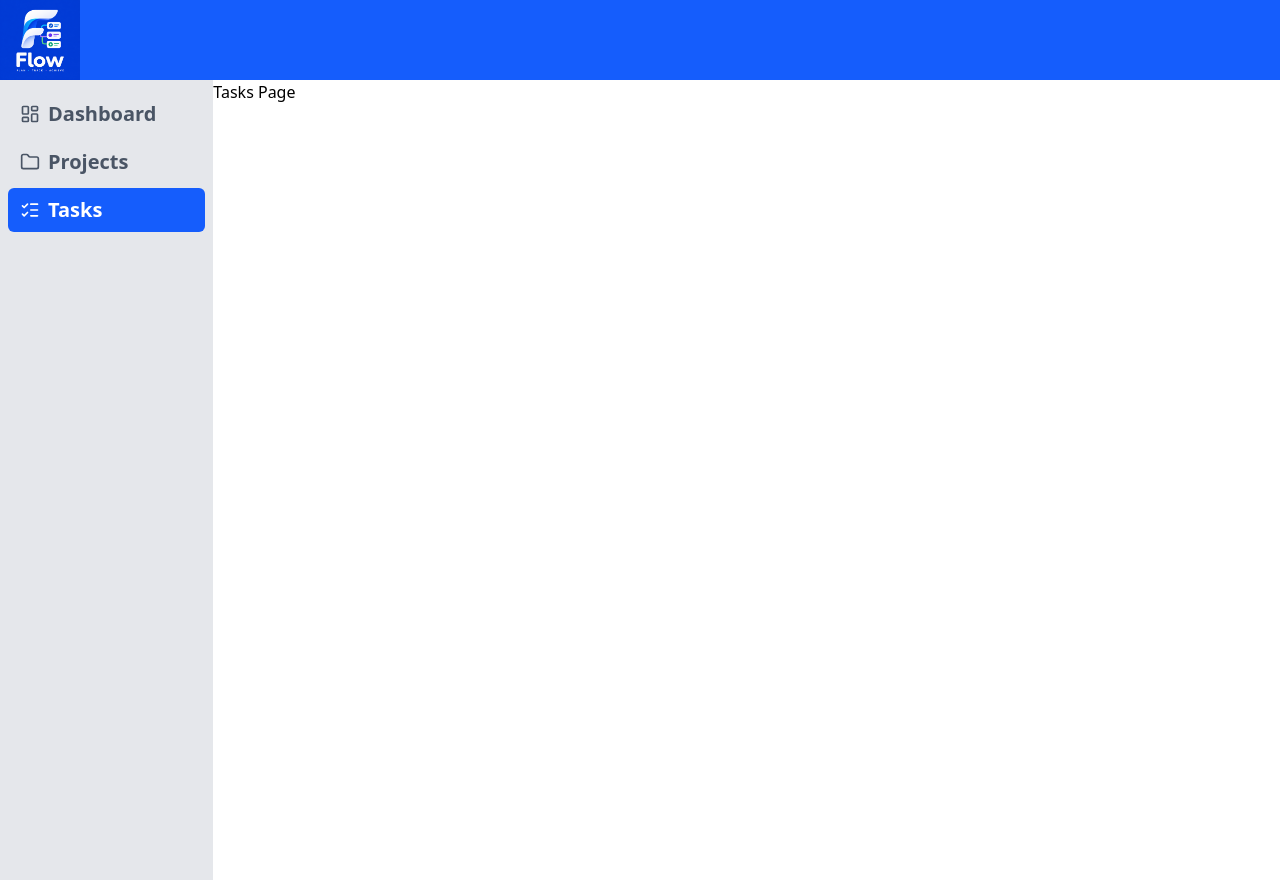
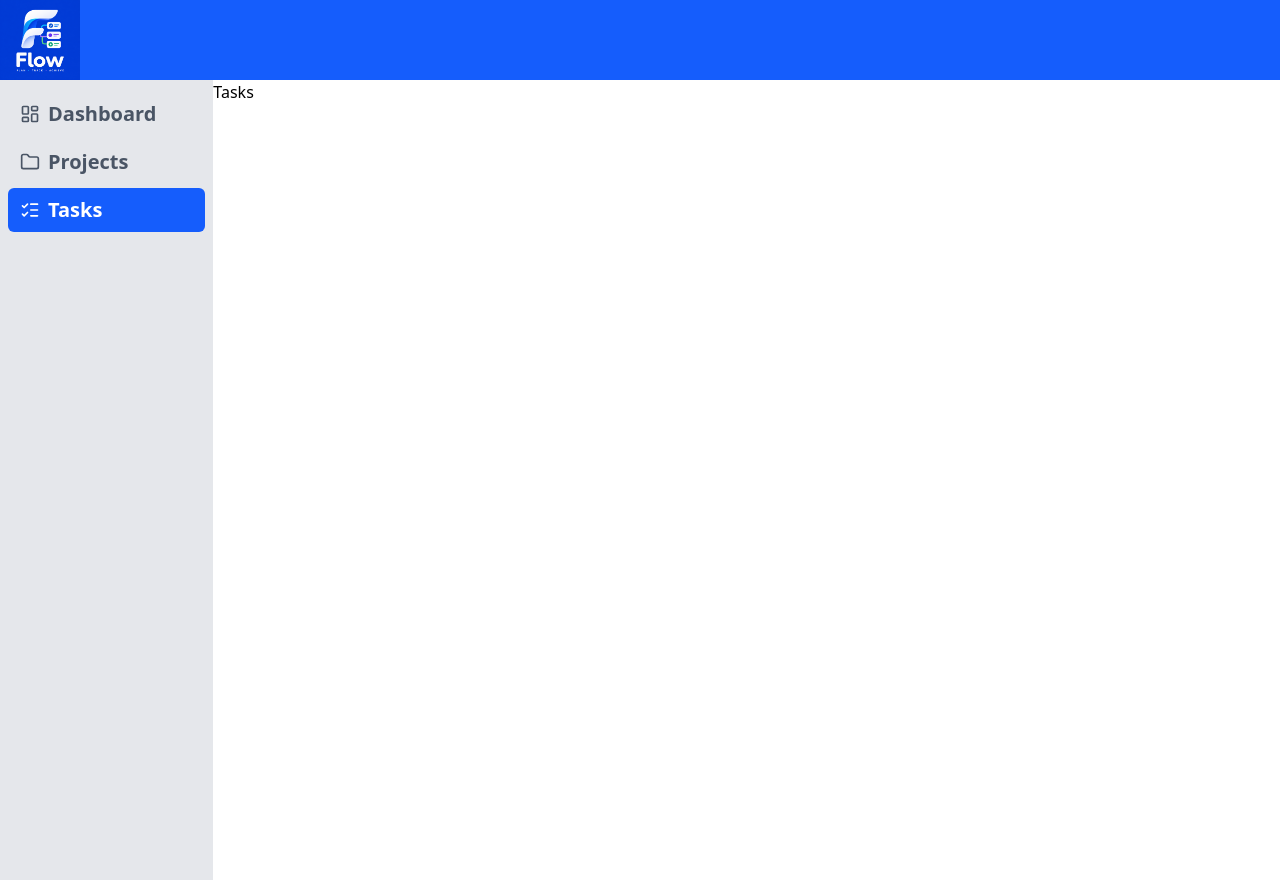
Before and after one commit to MrRohitMI/project-flow, a Next.js app: page /tasks in a window 1280 px wide. Built offline with nearby package versions, Linux system fonts and the light colour scheme.

Commit message:
revert changes

```diff
--- a/app/(dashboard)/tasks/page.tsx
+++ b/app/(dashboard)/tasks/page.tsx
@@ -1,3 +1,3 @@
 export default function TasksPage() {
-   return <>Tasks Page</>
+   return <>Tasks</>
 }
```
